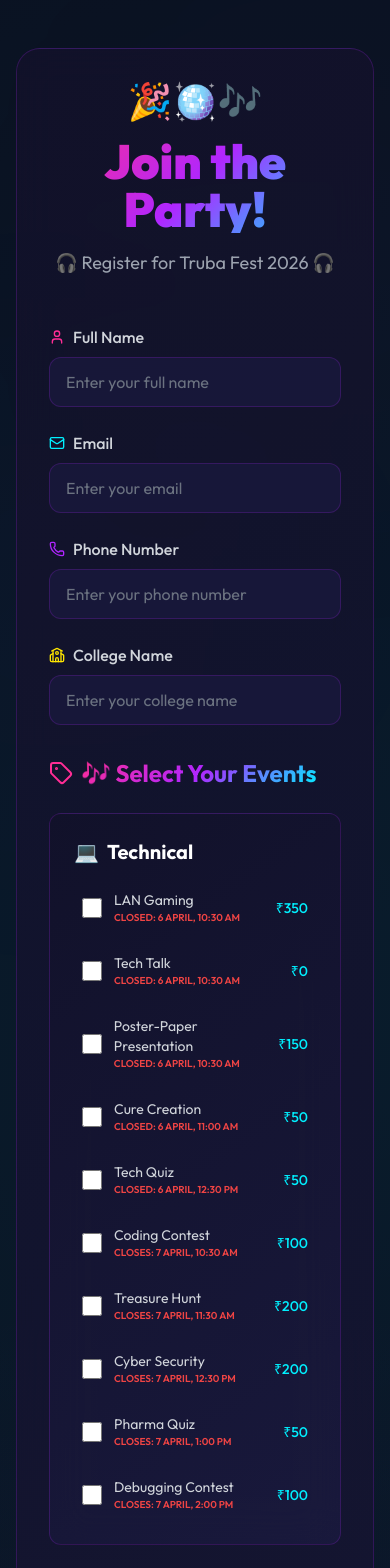
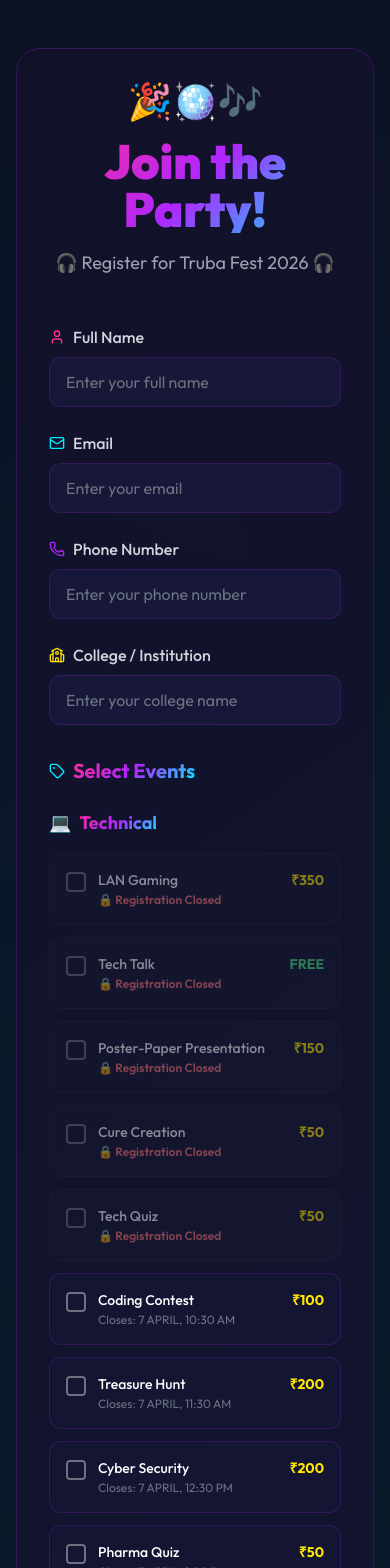
Before and after one commit to Jaishankar7655/TYF2K25, a React (Vite) app: page /register in a window 390 px wide. Shown: the top 1568 px of the page. Built offline with nearby package versions, Linux system fonts and the light colour scheme.

Commit message:
Update registration deadline and UI enhancements
Updated the global registration deadline and adjusted the registration closed screen. Refined event selection logic and improved UI elements for better user experience.

```diff
--- a/src/Components/RegistrationForm.jsx
+++ b/src/Components/RegistrationForm.jsx
@@ -3,8 +3,8 @@
 import { User, Mail, Phone, School, Tag, Loader2, AlertTriangle } from "lucide-react";
 import { useNavigate } from "react-router-dom";
 
-// Global registration deadline — after this, the entire registration form is closed
-const GLOBAL_REG_DEADLINE = "2026-04-08T23:59:00+05:30";
+// Global registration deadline — CLOSED (past date triggers closed screen)
+const GLOBAL_REG_DEADLINE = "2026-04-06T23:59:00+05:30";
 
 // Categories data — all registrations open
 const categories = [
@@ -101,8 +101,7 @@
       { name: "Plank / Weight Add-On Challenge", price: 50, closingDate: "2026-04-07T23:59:00+05:30", closingDateStr: "7 APRIL 2026" },
       { name: "Poetry", price: 0, closingDate: "2026-04-07T23:59:00+05:30", closingDateStr: "7 APRIL 2026" },
       { name: "Bottle Flip", price: 0, closingDate: "2026-04-07T23:59:00+05:30", closingDateStr: "7 APRIL 2026" },
-      { name: "Thug of War (Per Team, Max 10)", price: 300,  closingDate: "2026-04-04T21:00:00+05:30", closingDateStr: "4 APRIL, 9:00 PM" },
-
+      { name: "Thug of War (Per Team, Max 10)", price: 300, closingDate: "2026-04-04T21:00:00+05:30", closingDateStr: "4 APRIL, 9:00 PM" },
       { name: "Dance-Freeze Challenge", price: 0, closingDate: "2026-04-07T23:59:00+05:30", closingDateStr: "7 APRIL 2026" },
       { name: "Paper Folding Dance", price: 0, closingDate: "2026-04-07T23:59:00+05:30", closingDateStr: "7 APRIL 2026" },
       { name: "Truba Roadies", price: 100, closingDate: "2026-04-07T23:59:00+05:30", closingDateStr: "7 APRIL 2026" },
@@ -143,29 +142,91 @@
     },
   });
 
-  // If global registration is closed, show closed message
+  // ─── REGISTRATION CLOSED SCREEN ───────────────────────────────────────────
   if (isGlobalRegistrationClosed()) {
     return (
       <div className="min-h-screen bg-dark-bg party-bg py-12 px-4 relative overflow-hidden flex items-center justify-center">
+        {/* Animated background orbs */}
         <div className="fixed inset-0 pointer-events-none z-0">
           <div className="absolute top-0 left-1/4 w-[500px] h-[500px] rounded-full bg-neon-pink/5 blur-[150px] animate-disco-pulse"></div>
-          <div className="absolute bottom-0 right-1/4 w-[500px] h-[500px] rounded-full bg-neon-purple/5 blur-[150px] animate-disco-pulse" style={{ animationDelay: '1s' }}></div>
+          <div className="absolute bottom-0 right-1/4 w-[500px] h-[500px] rounded-full bg-neon-purple/5 blur-[150px] animate-disco-pulse" style={{ animationDelay: "1s" }}></div>
+          <div className="absolute top-1/2 left-1/2 -translate-x-1/2 -translate-y-1/2 w-[600px] h-[600px] rounded-full bg-yellow-500/3 blur-[180px] animate-disco-pulse" style={{ animationDelay: "0.5s" }}></div>
         </div>
-        <div className="max-w-lg mx-auto relative z-10 text-center">
-          <div className="party-card rounded-3xl p-10">
-            <div className="text-6xl mb-6">🚫</div>
-            <h2 className="text-4xl font-black text-red-400 mb-4">
-              Registration Closed
+
+        <div className="max-w-lg w-full mx-auto relative z-10 text-center">
+          <div
+            className="party-card rounded-3xl p-10"
+            style={{
+              border: "1px solid rgba(250, 204, 21, 0.35)",
+              boxShadow: "0 0 60px rgba(250, 204, 21, 0.08), 0 0 120px rgba(239, 68, 68, 0.06)",
+            }}
+          >
+            {/* Icon */}
+            <div className="text-6xl mb-5 animate-bounce">🚨</div>
+
+            {/* Title */}
+            <h2
+              className="text-3xl font-black uppercase tracking-widest mb-1"
+              style={{ color: "#facc15", textShadow: "0 0 20px rgba(250,204,21,0.4)" }}
+            >
+              Online Registration
             </h2>
-            <p className="text-gray-400 text-lg mb-6">
-              The registration deadline for <span className="text-neon-cyan font-bold">Truba Fest 2026</span> has passed. All registrations are now closed.
+            <h3
+              className="text-2xl font-black uppercase tracking-wide mb-7"
+              style={{ color: "#f87171", textShadow: "0 0 16px rgba(248,113,113,0.4)" }}
+            >
+              Has Been Closed
+            </h3>
+
+            {/* Divider */}
+            <div className="w-16 h-px mx-auto mb-7" style={{ background: "linear-gradient(90deg, transparent, rgba(250,204,21,0.6), transparent)" }}></div>
+
+            {/* Announcement box */}
+            <div
+              className="rounded-2xl p-5 mb-7 text-left"
+              style={{
+                background: "rgba(250, 204, 21, 0.06)",
+                border: "1px solid rgba(250, 204, 21, 0.25)",
+              }}
+            >
+              <div className="flex items-start gap-3 mb-4">
+                <span className="text-xl mt-0.5">📋</span>
+                <p className="text-sm font-bold uppercase tracking-wide" style={{ color: "#facc15" }}>
+                  Offline / On-Spot Registration
                 </p>
-            <p className="text-gray-500 text-sm mb-8">
-              If you have already registered, please check your email for confirmation details.
+              </div>
+              <p className="text-gray-300 text-sm leading-relaxed ml-8">
+                Offline / On-Spot registration will be taken for{" "}
+                <span
+                  className="font-bold"
+                  style={{ color: "#67e8f9" }}
+                >
+                  tomorrow's (07-04-2026) events.
+                </span>
               </p>
+              <div
+                className="mt-4 ml-8 p-3 rounded-xl text-sm font-semibold text-center"
+                style={{
+                  background: "rgba(250, 204, 21, 0.12)",
+                  color: "#fde68a",
+                  border: "1px dashed rgba(250,204,21,0.3)",
+                }}
+              >
+                ⏰ Kindly reach the campus{" "}
+                <span className="underline underline-offset-2">before events start</span>{" "}
+                for offline / on-spot registration.
+              </div>
+            </div>
+
+            {/* Already registered note */}
+            <p className="text-gray-500 text-xs mb-8">
+              Already registered? Check your email for confirmation &amp; payment details.
+            </p>
+
+            {/* Back button */}
             <button
               onClick={() => navigate("/")}
-              className="btn-party inline-flex items-center justify-center font-bold py-3 px-8 rounded-xl"
+              className="btn-party inline-flex items-center justify-center font-bold py-3 px-8 rounded-xl w-full"
             >
               <span>🏠 Back to Home</span>
             </button>
@@ -174,6 +235,7 @@
       </div>
     );
   }
+  // ─── END CLOSED SCREEN ────────────────────────────────────────────────────
 
   const calculateTotal = () => {
     let total = 0;
@@ -207,7 +269,9 @@
   };
 
   const handleEventSelection = (event, isChecked) => {
-    const isClosed = event.closed || (event.closingDate && new Date() > new Date(event.closingDate));
+    const isClosed =
+      event.closed ||
+      (event.closingDate && new Date() > new Date(event.closingDate));
     if (isClosed) {
       setAlertMessage(`Registration for "${event.name}" is closed.`);
       setTimeout(() => {
@@ -258,17 +322,23 @@
         for (const cat of categories) {
           const event = cat.events.find((e) => e.name === eventName);
           if (event) {
-            let catTitle = cat.title === "SAC Committee" ? "SAC Committee" : cat.title;
+            let catTitle =
+              cat.title === "SAC Committee" ? "SAC Committee" : cat.title;
             if (event.hasOptions) {
               const selectedOption = eventOptions[event.name] || null;
-              category = selectedOption ? `${catTitle} - ${selectedOption}` : catTitle;
+              category = selectedOption
+                ? `${catTitle} - ${selectedOption}`
+                : catTitle;
               if (selectedOption) {
                 const opt = event.options.find((o) => o.type === selectedOption);
                 if (opt) price = opt.price;
               }
             } else {
               category = catTitle;
-              price = typeof event.price === "number" ? event.price : parseInt(event.price);
+              price =
+                typeof event.price === "number"
+                  ? event.price
+                  : parseInt(event.price);
             }
             break;
           }
@@ -284,7 +354,8 @@
       formData.append("events", JSON.stringify(detailedEventsList));
       formData.append("totalAmount", calculateTotal());
 
-      const GOOGLE_SCRIPT_URL = "https://script.google.com/macros/s/AKfycbxVdY1Leca6iuIwN-Msb0gKIQehwh488UT7E3Z4J84rTRBT7Cno5I4TDaZa1xcaSrN5/exec";
+      const GOOGLE_SCRIPT_URL =
+        "https://script.google.com/macros/s/AKfycbxVdY1Leca6iuIwN-Msb0gKIQehwh488UT7E3Z4J84rTRBT7Cno5I4TDaZa1xcaSrN5/exec";
 
       const response = await fetch(GOOGLE_SCRIPT_URL, {
         method: "POST",
@@ -332,7 +403,10 @@
       {/* Animated background orbs */}
       <div className="fixed inset-0 pointer-events-none z-0">
         <div className="absolute top-0 left-1/4 w-[500px] h-[500px] rounded-full bg-neon-pink/5 blur-[150px] animate-disco-pulse"></div>
-        <div className="absolute bottom-0 right-1/4 w-[500px] h-[500px] rounded-full bg-neon-purple/5 blur-[150px] animate-disco-pulse" style={{ animationDelay: '1s' }}></div>
+        <div
+          className="absolute bottom-0 right-1/4 w-[500px] h-[500px] rounded-full bg-neon-purple/5 blur-[150px] animate-disco-pulse"
+          style={{ animationDelay: "1s" }}
+        ></div>
       </div>
 
       <div className="max-w-5xl mx-auto relative z-10">
@@ -438,7 +512,7 @@
               <div>
                 <label className="flex items-center space-x-2 text-gray-300 font-medium mb-2">
                   <School className="w-4 h-4 text-neon-yellow" />
-                  <span>College Name</span>
+                  <span>College / Institution</span>
                 </label>
                 <input
                   {...register("college", {
@@ -456,129 +530,191 @@
             </div>
 
             {/* Events Selection */}
-            <div className="space-y-6">
-              <div className="flex items-center space-x-2">
-                <Tag className="w-6 h-6 text-neon-pink" />
-                <h3 className="text-2xl font-bold gradient-party">
-                  🎶 Select Your Events
+            <div>
+              <label className="flex items-center space-x-2 text-gray-300 font-medium mb-6">
+                <Tag className="w-4 h-4 text-neon-cyan" />
+                <span className="text-xl font-bold gradient-party">
+                  Select Events
+                </span>
+              </label>
+
+              <div className="space-y-8">
+                {categories.map((category) => (
+                  <div key={category.title}>
+                    <h3 className="text-lg font-bold text-white mb-4 flex items-center gap-2">
+                      <span>{category.icon}</span>
+                      <span className="gradient-party">{category.title}</span>
                     </h3>
+                    <div className="grid grid-cols-1 md:grid-cols-2 gap-3">
+                      {category.events.map((event) => {
+                        const isClosed =
+                          event.closed ||
+                          (event.closingDate &&
+                            new Date() > new Date(event.closingDate));
+                        const isSelected = selectedEvents.includes(event.name);
+
+                        return (
+                          <div
+                            key={event.name}
+                            className={`relative rounded-xl p-4 border transition-all cursor-pointer ${
+                              isClosed
+                                ? "opacity-50 border-gray-700/30 bg-gray-800/20 cursor-not-allowed"
+                                : isSelected
+                                ? "border-neon-pink/60 bg-neon-pink/5 shadow-[0_0_20px_rgba(255,0,128,0.1)]"
+                                : "border-neon-purple/20 bg-dark-surface/40 hover:border-neon-purple/40"
+                            }`}
+                            onClick={() =>
+                              !isClosed &&
+                              handleEventSelection(event, !isSelected)
+                            }
+                          >
+                            <div className="flex items-start justify-between gap-2">
+                              <div className="flex items-start gap-3 flex-1">
+                                <div
+                                  className={`w-5 h-5 rounded border-2 flex-shrink-0 mt-0.5 flex items-center justify-center transition-all ${
+                                    isSelected
+                                      ? "bg-neon-pink border-neon-pink"
+                                      : "border-gray-500"
+                                  }`}
+                                >
+                                  {isSelected && (
+                                    <svg
+                                      className="w-3 h-3 text-white"
+                                      fill="none"
+                                      viewBox="0 0 24 24"
+                                      stroke="currentColor"
+                                    >
+                                      <path
+                                        strokeLinecap="round"
+                                        strokeLinejoin="round"
+                                        strokeWidth={3}
+                                        d="M5 13l4 4L19 7"
+                                      />
+                                    </svg>
+                                  )}
                                 </div>
-
-              <div className="grid grid-cols-1 md:grid-cols-2 lg:grid-cols-3 gap-6">
-                {categories.map((category) => (
-                  <div
-                    key={category.title}
-                    className="party-card rounded-xl p-6"
-                  >
-                    <h4 className="text-xl font-bold text-white mb-4 flex items-center space-x-2">
-                      <span>{category.icon}</span>
-                      <span>{category.title}</span>
-                    </h4>
-                    <div className="space-y-3">
-                      {category.events.map((event) => (
-                        <div key={event.name} className="space-y-2">
-                          <div
-                            className="flex flex-col p-2 rounded-lg hover:bg-neon-purple/10 cursor-pointer transition-colors duration-200"
-                            onClick={() => handleEventSelection(event, !selectedEvents.includes(event.name))}
-                          >
-                            <div className="flex items-center justify-between">
-                              <div className="flex items-center space-x-3">
-                                <input
-                                  type="checkbox"
-                                  checked={selectedEvents.includes(event.name)}
-                                  onChange={() => { }}
-                                  className="w-5 h-5 rounded border-neon-purple/30 text-neon-pink focus:ring-neon-pink bg-dark-surface"
-                                />
-                                <div className="flex flex-col">
-                                  <span className="text-gray-300 text-sm">
+                                <div>
+                                  <p className="text-white font-medium text-sm">
                                     {event.name}
-                                  </span>
-                                  {event.closingDateStr && (
-                                    <span className="text-red-500 text-[10px] uppercase font-semibold">
-                                      {new Date() > new Date(event.closingDate) ? `Closed: ${event.closingDateStr}` : `Closes: ${event.closingDateStr}`}
-                                    </span>
+                                  </p>
+                                  {isClosed ? (
+                                    <p className="text-red-400 text-xs mt-0.5 font-semibold">
+                                      🔒 Registration Closed
+                                    </p>
+                                  ) : (
+                                    <p className="text-gray-500 text-xs mt-0.5">
+                                      Closes: {event.closingDateStr}
+                                    </p>
                                   )}
                                 </div>
                               </div>
-                              <span className="font-medium text-neon-cyan text-sm">
-                                {event.hasOptions
-                                  ? "Price varies"
-                                  : `₹${event.price}`}
-                              </span>
+                              <div className="text-right flex-shrink-0">
+                                {event.hasOptions ? (
+                                  <p className="text-neon-cyan text-xs font-bold">
+                                    Multiple
+                                  </p>
+                                ) : event.price === 0 ? (
+                                  <p className="text-green-400 text-sm font-bold">
+                                    FREE
+                                  </p>
+                                ) : (
+                                  <p className="text-neon-yellow text-sm font-bold">
+                                    ₹{event.price}
+                                  </p>
+                                )}
+                              </div>
                             </div>
 
-                            {event.hasOptions &&
-                              selectedEvents.includes(event.name) && (
-                                <div className="ml-8 mt-2" onClick={(e) => e.stopPropagation()}>
-                                  <select
-                                    {...register(`${event.name} Options`, {
-                                      validate: () =>
-                                        validateEventOptions(event.name),
-                                    })}
-                                    value={eventOptions[event.name]}
-                                    onChange={(e) =>
+                            {/* Options for events with sub-types */}
+                            {event.hasOptions && isSelected && (
+                              <div
+                                className="mt-3 pt-3 border-t border-neon-purple/20"
+                                onClick={(e) => e.stopPropagation()}
+                              >
+                                <p className="text-gray-400 text-xs mb-2">
+                                  Select category:
+                                </p>
+                                <div className="flex flex-wrap gap-2">
+                                  {event.options.map((opt) => (
+                                    <button
+                                      key={opt.type}
+                                      type="button"
+                                      onClick={() =>
                                         handleOptionChange(
                                           event.name,
-                                        e.target.value
+                                          opt.type
                                         )
                                       }
-                                    className="w-full px-3 py-2 rounded-lg bg-dark-surface border border-neon-purple/20 text-white focus:ring-2 focus:ring-neon-pink/50 focus:border-neon-pink/50 outline-none"
+                                      className={`px-3 py-1.5 rounded-lg text-xs font-semibold transition-all ${
+                                        eventOptions[event.name] === opt.type
+                                          ? "bg-neon-pink text-white shadow-[0_0_10px_rgba(255,0,128,0.3)]"
+                                          : "bg-dark-surface border border-neon-purple/30 text-gray-300 hover:border-neon-pink/40"
+                                      }`}
                                     >
-                                    <option value="">Select Category</option>
-                                    {event.options.map((option) => (
-                                      <option
-                                        key={option.type}
-                                        value={option.type}
-                                      >
-                                        {option.type} - ₹{option.price}
-                                      </option>
+                                      {opt.type} — ₹{opt.price}
+                                    </button>
                                   ))}
-                                  </select>
-                                  {errors[`${event.name} Options`] && (
-                                    <p className="mt-1 text-neon-pink text-sm">
-                                      {errors[`${event.name} Options`].message}
+                                </div>
+                                {selectedEvents.includes(event.name) &&
+                                  !eventOptions[event.name] && (
+                                    <p className="text-neon-pink text-xs mt-1">
+                                      Please select a category
                                     </p>
                                   )}
                               </div>
                             )}
                           </div>
+                        );
+                      })}
                     </div>
-                      ))}
-                    </div>
-                    {category.title === "SAC Committee" && (
-                      <p className="mt-3 text-xs text-neon-yellow font-semibold text-center my-20 animate-pulse">
-                        ✨ More events coming soon!
-                      </p>
-                    )}
                   </div>
                 ))}
               </div>
             </div>
 
+            {/* Total Amount */}
+            {selectedEvents.length > 0 && (
+              <div className="party-card rounded-2xl p-6 border border-neon-yellow/20">
+                <div className="flex items-center justify-between">
+                  <div>
+                    <p className="text-gray-400 text-sm">Selected Events</p>
+                    <p className="text-white font-bold">
+                      {selectedEvents.length} event
+                      {selectedEvents.length !== 1 ? "s" : ""}
+                    </p>
+                  </div>
+                  <div className="text-right">
+                    <p className="text-gray-400 text-sm">Total Amount</p>
+                    <p className="text-3xl font-black text-neon-yellow">
+                      {calculateTotal() === 0
+                        ? "FREE"
+                        : `₹${calculateTotal()}`}
+                    </p>
+                  </div>
+                </div>
+              </div>
+            )}
 
-            {/* Total Amount and Submit Button */}
-            <div className="fixed bottom-0 my-[300px] left-0 right-0 glass-party border-t border-neon-purple/20 p-4 z-50">
-              <div className="max-w-5xl mx-auto flex items-center justify-between">
-                <div className="text-lg font-bold text-white flex items-center gap-2">
-                  <span className="text-neon-yellow">🎟️</span> Total: <span className="text-neon-cyan">₹{calculateTotal()}</span>
-                </div>
+            {/* Validation: must select at least one event */}
+            {errors.events && (
+              <p className="text-neon-pink text-sm">{errors.events.message}</p>
+            )}
+
+            {/* Submit Button */}
             <button
               type="submit"
               disabled={isSubmitting || selectedEvents.length === 0}
-                  className="btn-party inline-flex items-center justify-center font-bold py-3 px-3 my-1 rounded-xl
-                           disabled:opacity-50 disabled:cursor-not-allowed"
+              className="btn-party w-full py-4 rounded-xl font-black text-lg flex items-center justify-center gap-3 disabled:opacity-50 disabled:cursor-not-allowed"
             >
               {isSubmitting ? (
                 <>
-                      <Loader2 className="w-5 h-5 mr-2 animate-spin" />
-                      <span>Processing..</span>
+                  <Loader2 className="w-5 h-5 animate-spin" />
+                  <span>Registering...</span>
                 </>
               ) : (
-                    <span>🎉 Continue For Payment</span>
+                <span>🎉 Complete Registration</span>
               )}
             </button>
-              </div>
-            </div>
           </form>
         </div>
       </div>
```
Lines whose indentation alone changed are shown as unchanged.
